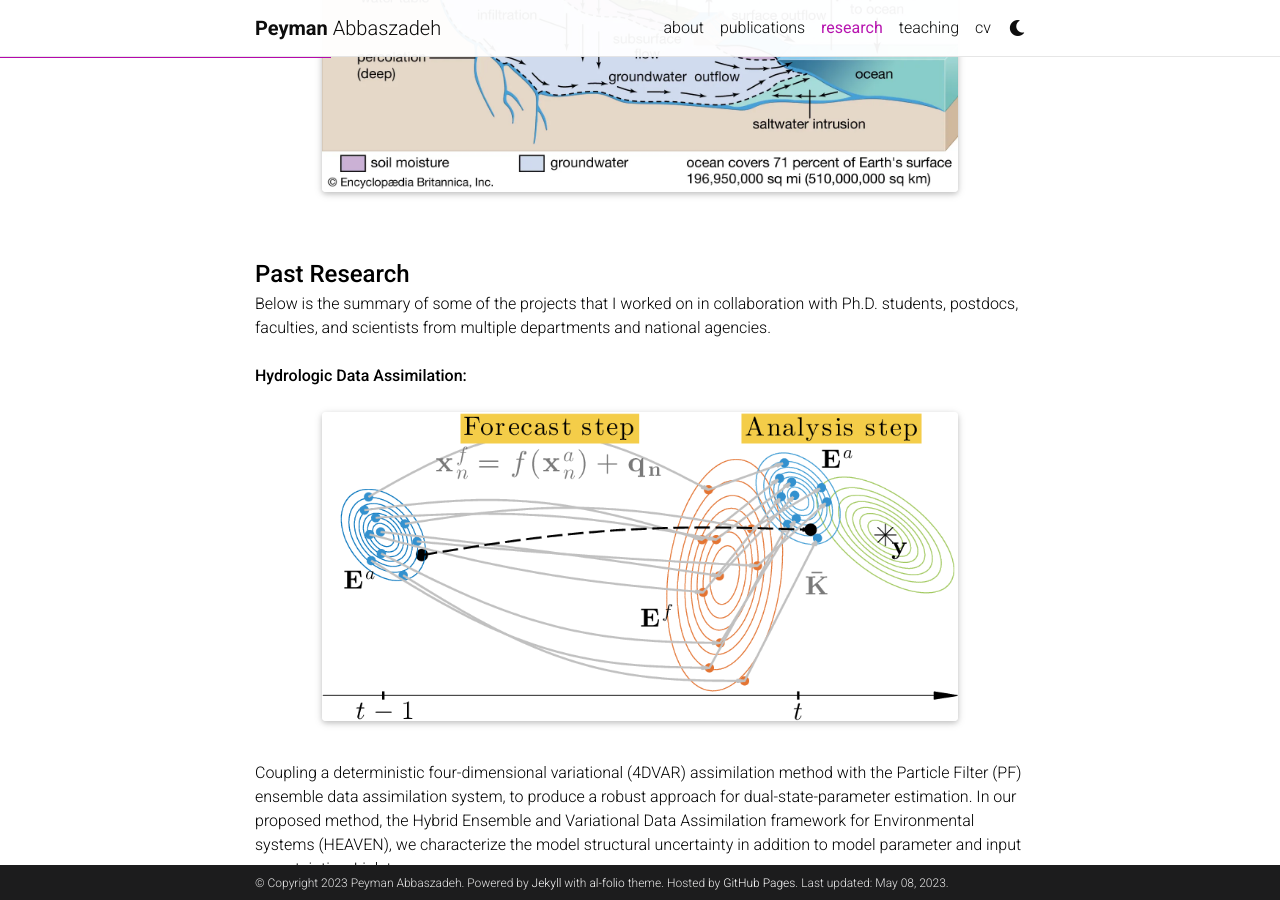
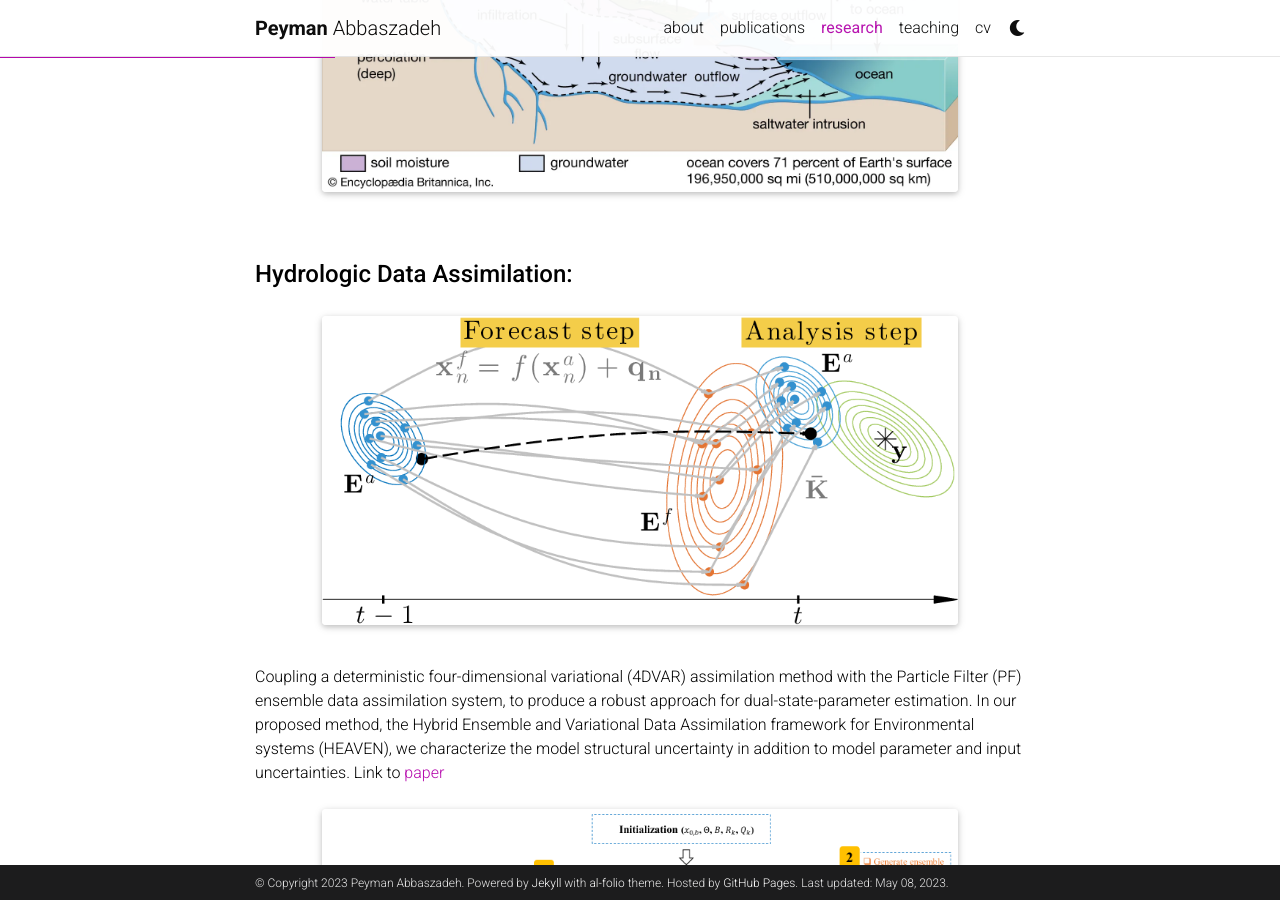
Before and after one commit to Pabbaszadeh/Pabbaszadeh.github.io, a Jekyll site: the page built from _pages/research.md, in a window 1280 px wide and 900 px high, scrolled down 1061 px. Built offline with Jekyll 4.4.1, drawn with Linux system fonts in a browser that asks for light colours; full-size pictures stand in for the smaller copies a plugin makes; comment, search, counter and statistics services are not loaded; a style sheet for code colours, icons or effects is not loaded.

Commit message:
Update research.md

```diff
--- a/_pages/research.md
+++ b/_pages/research.md
@@ -22,10 +22,8 @@ nav_order: 5
 </div>
 <br><br>
 
-<strong style="font-size: 24px;">Past Research</strong><br>
-Below is the summary of some of the projects that I worked on in collaboration with Ph.D. students, postdocs, faculties, and scientists from multiple departments and national agencies.<br><br>
 
-<strong style="font-size: 16px;">Hydrologic Data Assimilation:</strong><br><br>
+<strong style="font-size: 24px;">Hydrologic Data Assimilation:</strong><br><br>
 <div class="row justify-content-sm-center">
     <div class="col-sm-10 mt-3 mt-md-0">
         {% include figure.html path="assets/img/DA.png" title="example image" class="img-fluid rounded z-depth-1" %}
@@ -50,7 +48,7 @@ Coupling a deterministic four-dimensional variational (4DVAR) assimilation metho
 </div>
 <br>
 
-<strong style="font-size: 16px;">Drought Monitoring and Forecasting using Satellite-based Hydrologic Data Assimilation System:</strong><br>
+<strong style="font-size: 24px;">Drought Monitoring and Forecasting using Satellite-based Hydrologic Data Assimilation System:</strong><br>
 <p style="text-align: justify;">Assimilating two remotely sensed datasets, namely, Soil Moisture Operational Product System (SMOPS) and MODIS (Moderate Resolution Imaging Spectroradiometer) evapotranspiration (MODIS16 ET), at the 1-km spatial resolution, into the Variable Infiltration Capacity (VIC) hydrologic model using EPFM (Evolutionary Particle Filter with MCMC) approach for drought monitoring across Apalachicola–Chattahoochee–Flint (ACF) Basin in the southeastern United States. Link to <a href=" https://doi.org/10.1175/JHM-D-20-0057.1">paper</a><br><br>
 
 <div class="row justify-content-sm-center">
```
